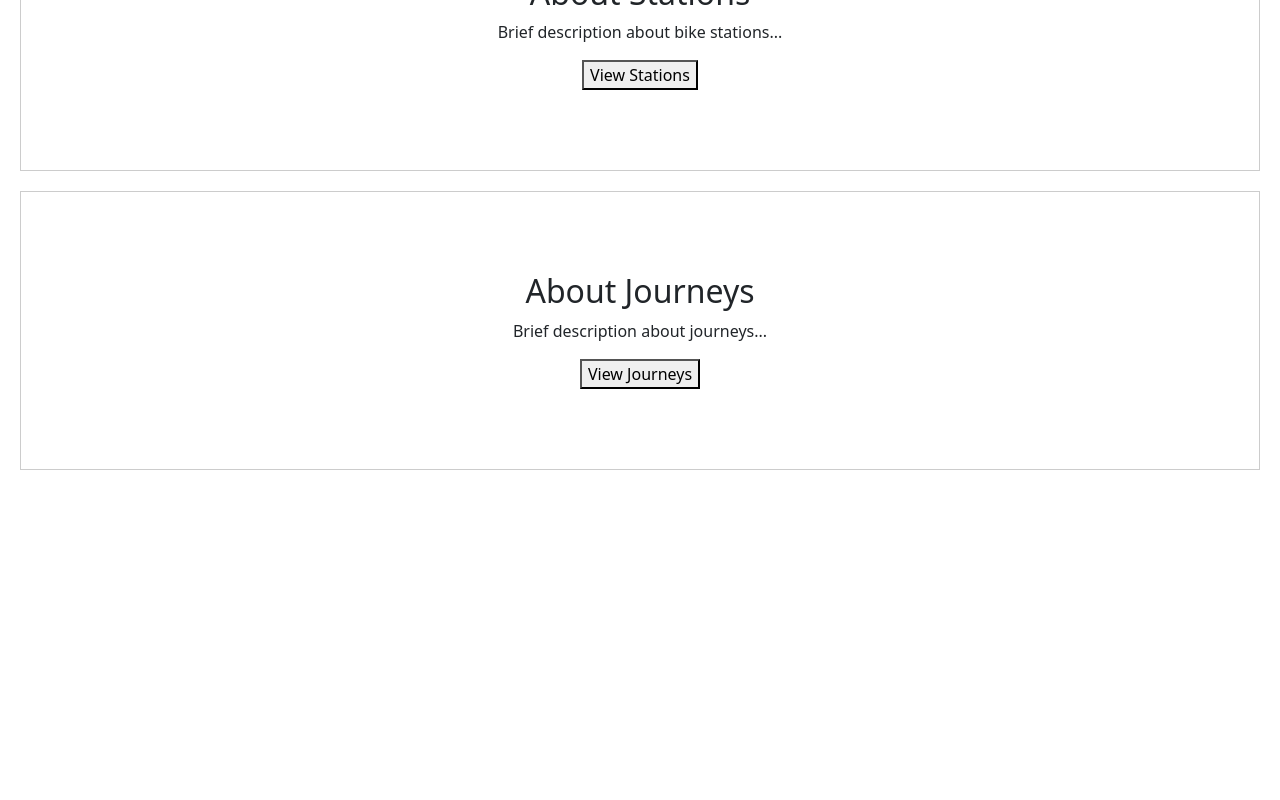
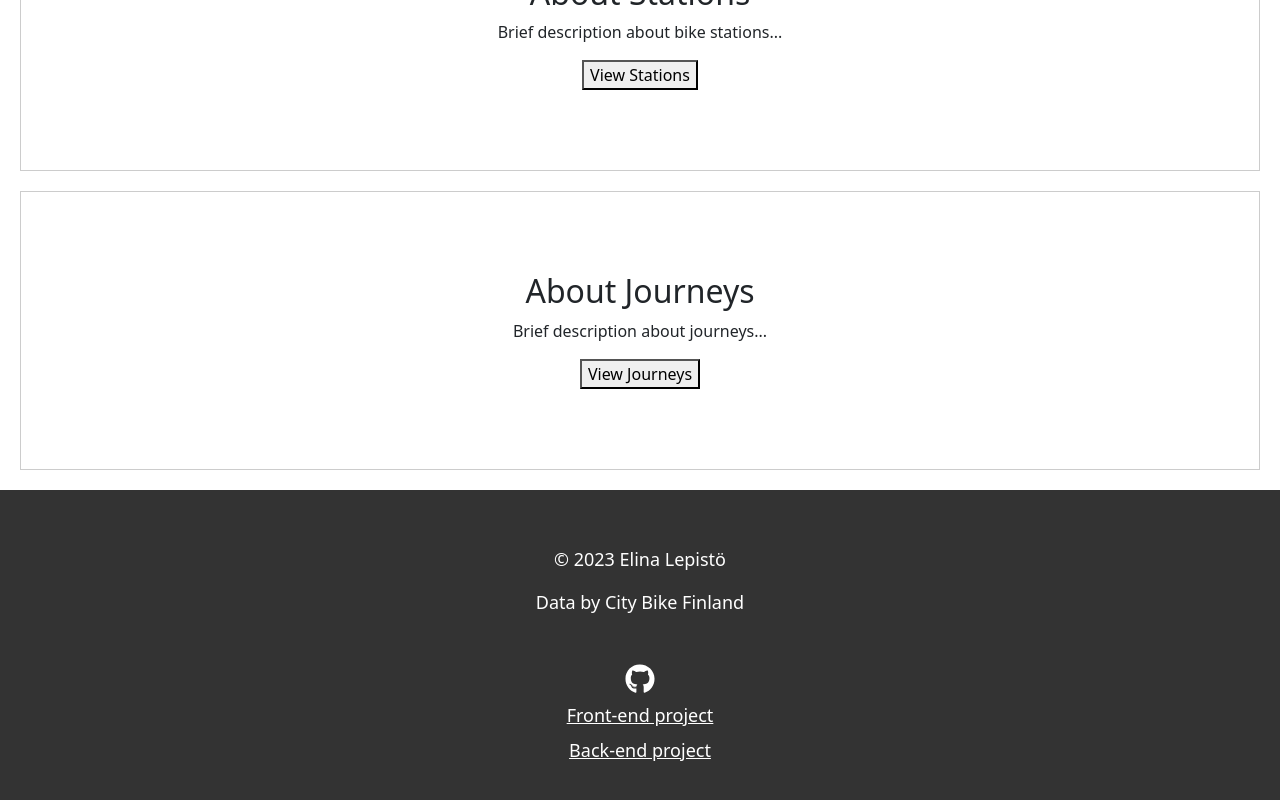
Before and after one commit to Elina-le/react-citybike, a React (Create React App) app: page / in a window 1280 px wide. Shown: the part 823-1623 px from the top of the page. Before the commit the page ends 1313 px from the top, so only its background shows below. Built offline with nearby package versions, Linux system fonts and the light colour scheme.

Commit message:
Add Footer
-Add Footer component

-Add CSS module for it

```diff
--- a/src/App.js
+++ b/src/App.js
@@ -2,8 +2,8 @@ import React from 'react';
 import { createBrowserRouter, RouterProvider } from "react-router-dom";
 import './App.css';
 import 'bootstrap/dist/css/bootstrap.min.css';
-
 import NavigationBar from './components/Navbar';
+import Footer from './components/Footer';
 import StationList from './components/StationsView/StationList';
 import JourneyList from './components/JourneysView/JourneyList';
 import HomePage from './components/HomePage/homepage';
@@ -22,6 +22,7 @@ function App() {
     <div className="App">
       <NavigationBar />
       <RouterProvider router={router} />
+      <Footer />
     </div>
   );
 }
--- /dev/null
+++ b/src/components/Footer.jsx
@@ -0,0 +1,23 @@
+import React from 'react';
+import styles from './Footer.module.css';
+import GithubIcon from './GithubIcon'; // Import the Icon component
+
+const Footer = () => {
+  return (
+    <footer className={styles.footer}>
+      <div className={styles.footerContent}>
+        <div>
+          <p>© 2023 Elina Lepistö</p>
+          <p>Data by City Bike Finland</p>
+        </div>
+        <div className={styles.linkSection}>
+          <GithubIcon />
+          <a className={styles.upperLink} href="https://github.com/" target="blank">Front-end project</a>
+          <a href="https://github.com/" target="blank">Back-end project</a>
+        </div>
+      </div>
+    </footer>
+  );
+};
+
+export default Footer;
--- /dev/null
+++ b/src/components/Footer.module.css
@@ -0,0 +1,27 @@
+.footer {
+    background-color: #333;
+    font-size: large;
+    padding: 3.5rem 0;
+    text-align: center;
+  }
+
+  .footerContent {
+     color: #fff;
+  }
+
+  .footerContent a {
+    color: #fff;
+  }
+
+  .footerContent a:hover {
+    color: skyblue;
+  }
+
+  .linkSection {
+    margin-top: 3rem;
+  }
+
+  .upperLink {
+    display: block;
+    margin: 8px 0
+  }
```
